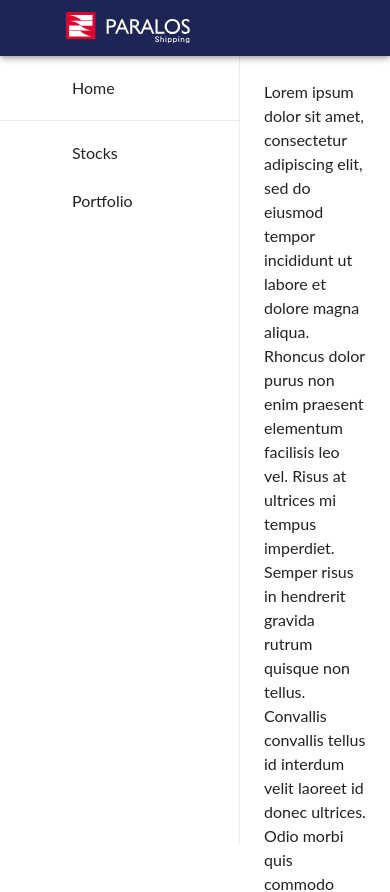
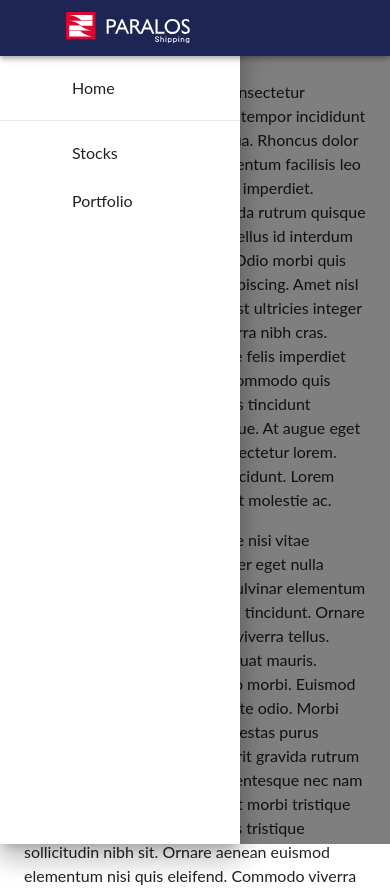
Before and after one commit to vlchristos/paralos-dashboard, a React (Vite) app: page / in a window 390 px wide. Shown: the top 892 px of the page. Built offline with nearby package versions, Linux system fonts and the light colour scheme; some icons are missing.

Commit message:
Consider mobile devices

```diff
--- a/src/App.tsx
+++ b/src/App.tsx
@@ -27,7 +27,7 @@ function App() {
     }
     // TODO: Uncomment when the theme mode is implemented in the store
     // dispatch(setSystemThemeMode(prefersDarkMode ? "dark" : "light"));
-  }, [darkModePreference, prefersDarkMode]); // eslint-disable-line react-hooks/exhaustive-deps
+  }, [darkModePreference, prefersDarkMode]);
 
   const paralosTheme = useMemo(
     () => theme(darkMode as PaletteMode),
--- a/src/components/AppDrawer.tsx
+++ b/src/components/AppDrawer.tsx
@@ -8,6 +8,7 @@ import {
   ListItemIcon,
   ListItemText,
   Toolbar,
+  useMediaQuery,
 } from "@mui/material";
 import HomeOutlinedIcon from "@mui/icons-material/HomeOutlined";
 import ShowChartOutlinedIcon from "@mui/icons-material/ShowChartOutlined";
@@ -21,17 +22,19 @@ const MENU_ITEMS = [
 ];
 
 export default function AppDrawer() {
+  const isMobile = useMediaQuery("(max-width: 600px)"); // Example breakpoint for responsive design
   const drawerOpen = useAppSelector((state) => state.global.mainMenuOpen);
   return (
     <Drawer
       open={drawerOpen}
-      variant="persistent"
+      variant={isMobile ? "temporary" : "permanent"}
       sx={{
         width: drawerOpen ? DRAWER_WIDTH : 0,
         flexShrink: 0,
         transition: "width 0.3s ease-in-out",
         [`& .MuiDrawer-paper`]: {
-          width: DRAWER_WIDTH,
+          width: drawerOpen ? DRAWER_WIDTH : 0,
+          transition: "width 0.3s ease-in-out",
           boxSizing: "border-box",
         },
       }}
```
